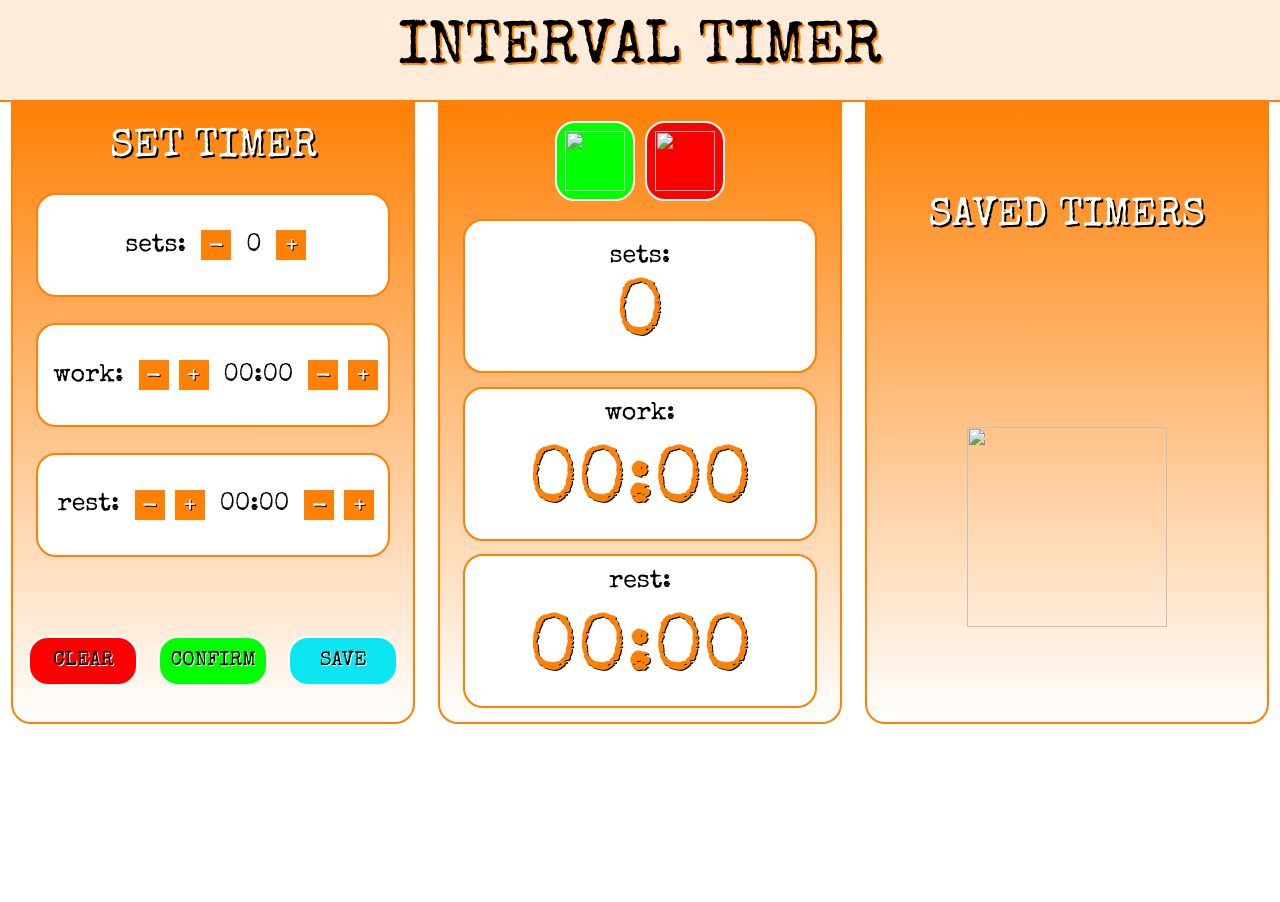
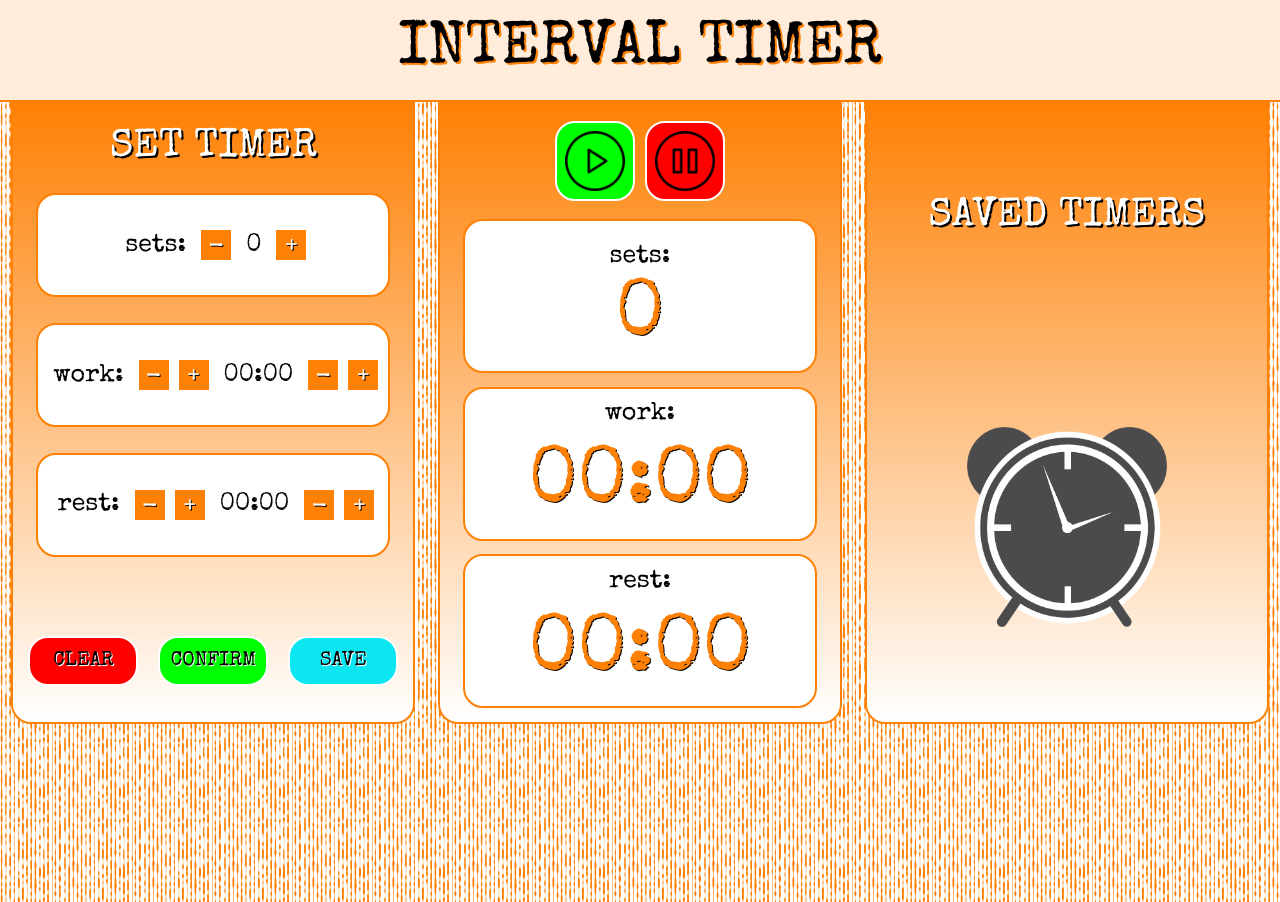
Before and after one commit to katiehawcutt/interval-timer-app, a plain HTML site: page index.html in a window 1280 px wide. Drawn offline with nearby package versions, Linux system fonts and the light colour scheme.

Commit message:
updated folders

```diff
--- a/index.html
+++ b/index.html
@@ -59,9 +59,9 @@
       <div class="column-box">
         <div class="subheading-container">
         <button class="start" id="startButton" onclick="startCountdown(), hideStartButton()">
-          <img src="./play-button.png" class="start-pause-image">
+          <img src="./Images/play-button.png" class="start-pause-image">
         </button>
-        <button class="pause" id="pauseButton" onclick="pauseCountdown(), hidePauseButton()"><img src="./pause-button.png" class="start-pause-image"></button>
+        <button class="pause" id="pauseButton" onclick="pauseCountdown(), hidePauseButton()"><img src="./Images/pause-button.png" class="start-pause-image"></button>
       </div>
       <div class="start-mini-containers">
         <p>sets:</p>
@@ -85,7 +85,7 @@
           </h2>
         </div>
         <div id='save-countdown'></div>
-        <img src="alarm1.png" class="alarmclock" id="clock-image"/>
+        <img src="Images/alarm1.png" class="alarmclock" id="clock-image"/>
       </div>
     </div>
     <div class="pop-up-box" id="popUpBox">
--- a/styles.css
+++ b/styles.css
@@ -5,7 +5,7 @@ body {
   display: flex;
   justify-content: space-around;
   height: 100vh;
-  background-image: url("./orange-white-stripe.PNG");
+  background-image: url("./Images/orange-white-stripe.PNG");
   background-repeat: repeat;
   background-size: 80px 80px;
 }
@@ -209,7 +209,7 @@ button.start-and-pause:hover {
   width: 500px;
   border-radius: 20px;
   border: 4px #fe8004 solid;
-  background-image: url("./orange-white-stripe.PNG");
+  background-image: url("./Images/orange-white-stripe.PNG");
   background-repeat: repeat;
   background-size: 100px 100px;
   left: 50%;
```
